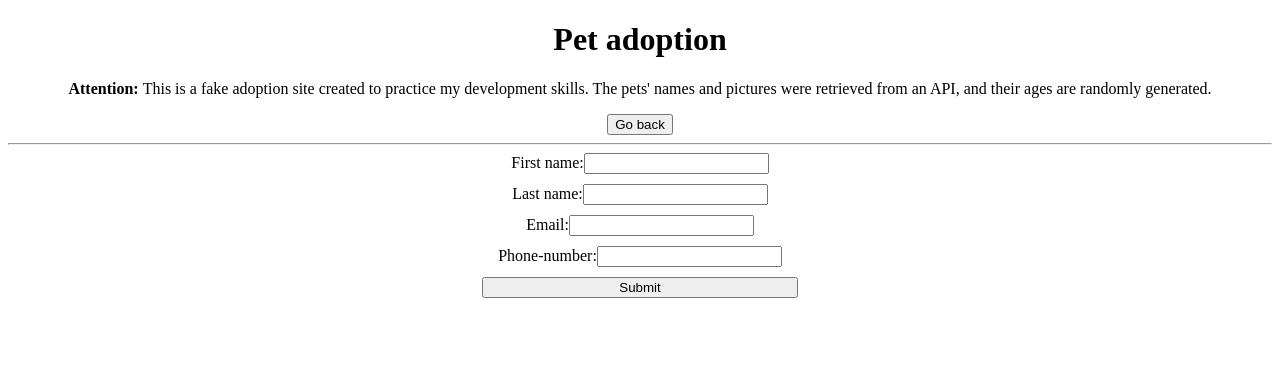
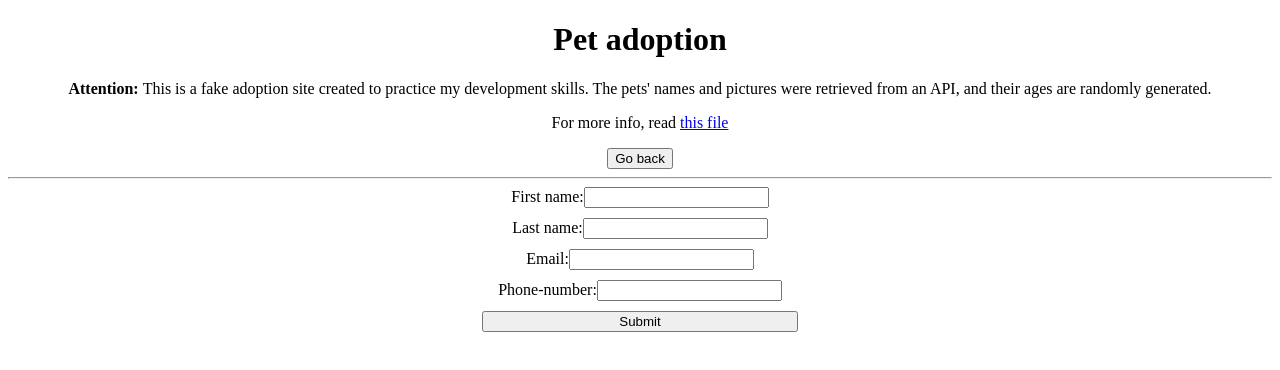
Before and after one commit to biancashiromoto/pet-adoption, a React (Vite) app: page /adopt in a window 1280 px wide. Shown: the top 370 px of the page. Built offline with nearby package versions, Linux system fonts and the light colour scheme.

Commit message:
feat: add link to README file

```diff
--- a/src/App.tsx
+++ b/src/App.tsx
@@ -6,7 +6,7 @@ import { Button } from './components/Button';
 
 const AppContent = () => {
   const navigate  = useNavigate();
-  const location = useLocation()
+  const location = useLocation();
 
   return (
     <>
@@ -15,6 +15,7 @@ const AppContent = () => {
         <strong>Attention: </strong>
         This is a fake adoption site created to practice my development skills. The pets' names and pictures were retrieved from an API, and their ages are randomly generated.
       </p>
+      <p>For more info, read <a href='https://github.com/biancashiromoto/pet-adoption/blob/main/README.md'>this file</a></p>
       {location.pathname !== '/' && (
         <Button.Root
           ariaLabel='Go back'
```
